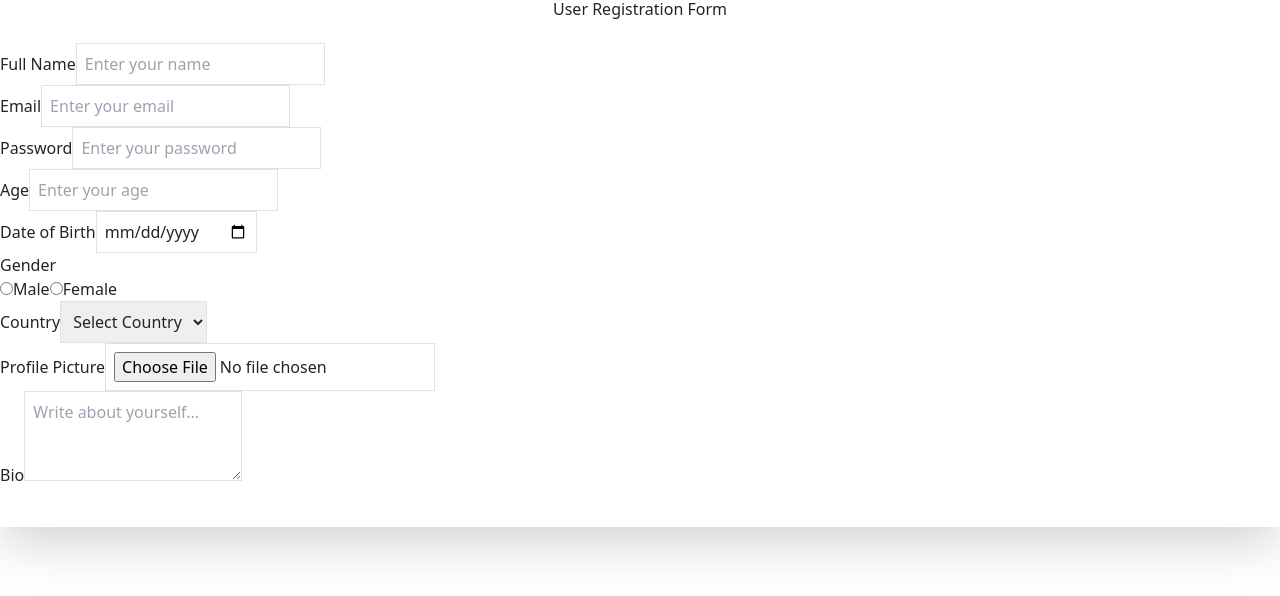
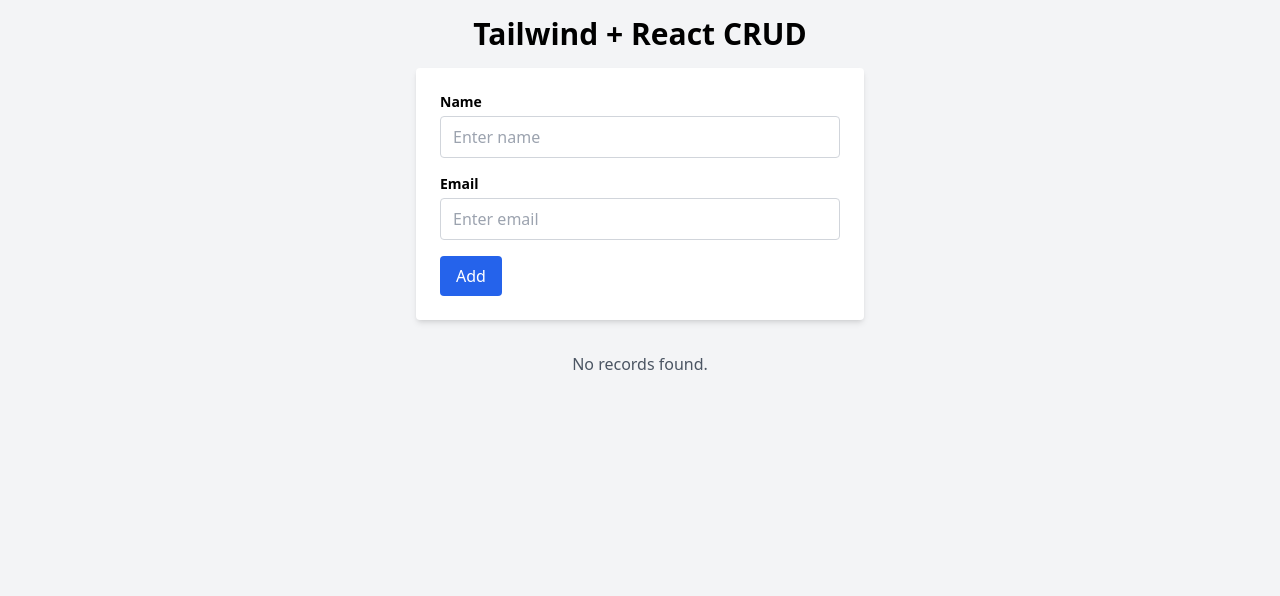
Before and after one commit to dhrumilsojitra/All-React-Program, a React (Vite) app: page / in a window 1280 px wide. Shown: the top 596 px of the page. Built offline with nearby package versions, Linux system fonts and the light colour scheme.

Commit message:
local form added

```diff
--- a/index.html
+++ b/index.html
@@ -3,12 +3,7 @@
   <head>
     <meta charset="UTF-8" />
     <link rel="icon" type="image/svg+xml" href="/vite.svg" />
-    <link
-      rel="stylesheet"
-      href="https://cdn.jsdelivr.net/npm/bootstrap@5.3.3/dist/css/bootstrap.min.css"
-      integrity="sha384-QWTKZyjpPEjISv5WaRU9OFeRpok6YctnYmDr5pNlyT2bRjXh0JMhjY6hW+ALEwIH"
-      crossorigin="anonymous"
-    />
+
     <meta name="viewport" content="width=device-width, initial-scale=1.0" />
     <title>Learning React</title>
   </head>
--- a/src/App.jsx
+++ b/src/App.jsx
@@ -4,6 +4,7 @@ import EmpDetail from "./component/EmpDetail";
 import Counter from "./component/Counter";
 import Comment from "./component/Comment";
 import UserForm from "./component/UserForm";
+import LocalForm from "./component/LocalForm";
 
 const employees = [
   {
@@ -54,7 +55,7 @@ function App() {
   return (
     <>
       {/* <Comment />; */}
-      <UserForm />
+      <LocalForm />
     </>
   );
 }
--- a/src/component/LocalForm.jsx
+++ b/src/component/LocalForm.jsx
@@ -1,7 +1,127 @@
-import React from "react";
+import React, { useEffect, useState } from "react";
 
-const LocalForm = () => {
-  return <div>LocalForm</div>;
-};
+export default function LocalForm() {
+  const [items, setItems] = useState([]);
+  const [name, setName] = useState("");
+  const [email, setEmail] = useState("");
+  const [editIndex, setEditIndex] = useState(null);
 
-export default LocalForm;
+  // Load from localStorage on mount
+  useEffect(() => {
+    const storedItems = JSON.parse(localStorage.getItem("items")) || [];
+    setItems(storedItems);
+  }, []);
+
+  // Save to localStorage on change
+  useEffect(() => {
+    localStorage.setItem("items", JSON.stringify(items));
+  }, [items]);
+
+  const handleSubmit = (e) => {
+    e.preventDefault();
+    if (!name || !email) return;
+
+    const newItem = { name, email };
+
+    if (editIndex !== null) {
+      const updatedItems = [...items];
+      updatedItems[editIndex] = newItem;
+      setItems(updatedItems);
+      setEditIndex(null);
+    } else {
+      setItems([...items, newItem]);
+    }
+
+    setName("");
+    setEmail("");
+  };
+
+  const handleEdit = (index) => {
+    setName(items[index].name);
+    setEmail(items[index].email);
+    setEditIndex(index);
+  };
+
+  const handleDelete = (index) => {
+    const updatedItems = items.filter((_, i) => i !== index);
+    setItems(updatedItems);
+  };
+
+  return (
+    <div className="min-h-screen bg-gray-100 flex flex-col items-center p-4">
+      <h1 className="text-3xl font-bold mb-4">Tailwind + React CRUD</h1>
+
+      <form
+        onSubmit={handleSubmit}
+        className="bg-white p-6 rounded shadow-md w-full max-w-md"
+      >
+        <div className="mb-4">
+          <label className="block text-sm font-semibold mb-1">Name</label>
+          <input
+            className="w-full border border-gray-300 px-3 py-2 rounded focus:outline-none focus:ring-2 focus:ring-blue-500"
+            type="text"
+            value={name}
+            onChange={(e) => setName(e.target.value)}
+            placeholder="Enter name"
+          />
+        </div>
+
+        <div className="mb-4">
+          <label className="block text-sm font-semibold mb-1">Email</label>
+          <input
+            className="w-full border border-gray-300 px-3 py-2 rounded focus:outline-none focus:ring-2 focus:ring-blue-500"
+            type="email"
+            value={email}
+            onChange={(e) => setEmail(e.target.value)}
+            placeholder="Enter email"
+          />
+        </div>
+
+        <button
+          type="submit"
+          className="bg-blue-600 text-white px-4 py-2 rounded hover:bg-blue-700 transition"
+        >
+          {editIndex !== null ? "Update" : "Add"}
+        </button>
+      </form>
+
+      <div className="mt-8 w-full max-w-2xl">
+        {items.length === 0 ? (
+          <p className="text-center text-gray-600">No records found.</p>
+        ) : (
+          <table className="w-full bg-white rounded shadow-md overflow-hidden">
+            <thead className="bg-blue-600 text-white">
+              <tr>
+                <th className="p-3 text-left">Name</th>
+                <th className="p-3 text-left">Email</th>
+                <th className="p-3 text-left">Actions</th>
+              </tr>
+            </thead>
+            <tbody>
+              {items.map((item, index) => (
+                <tr key={index} className="border-b">
+                  <td className="p-3">{item.name}</td>
+                  <td className="p-3">{item.email}</td>
+                  <td className="p-3 space-x-2">
+                    <button
+                      onClick={() => handleEdit(index)}
+                      className="text-yellow-500 hover:text-yellow-600 font-medium"
+                    >
+                      Edit
+                    </button>
+                    <button
+                      onClick={() => handleDelete(index)}
+                      className="text-red-500 hover:text-red-600 font-medium"
+                    >
+                      Delete
+                    </button>
+                  </td>
+                </tr>
+              ))}
+            </tbody>
+          </table>
+        )}
+      </div>
+    </div>
+  );
+}
--- a/tailwind.config.js
+++ b/tailwind.config.js
@@ -1,8 +1,8 @@
-// /** @type {import('tailwindcss').Config} */
-// export default {
-//   content: ["./src/**/*.{js,jsx,ts,tsx}"],
-//   theme: {
-//     extend: {},
-//   },
-//   plugins: [],
-// };
+/** @type {import('tailwindcss').Config} */
+export default {
+  content: ["./src/**/*.{js,jsx,ts,tsx}"],
+  theme: {
+    extend: {},
+  },
+  plugins: [],
+};
```
